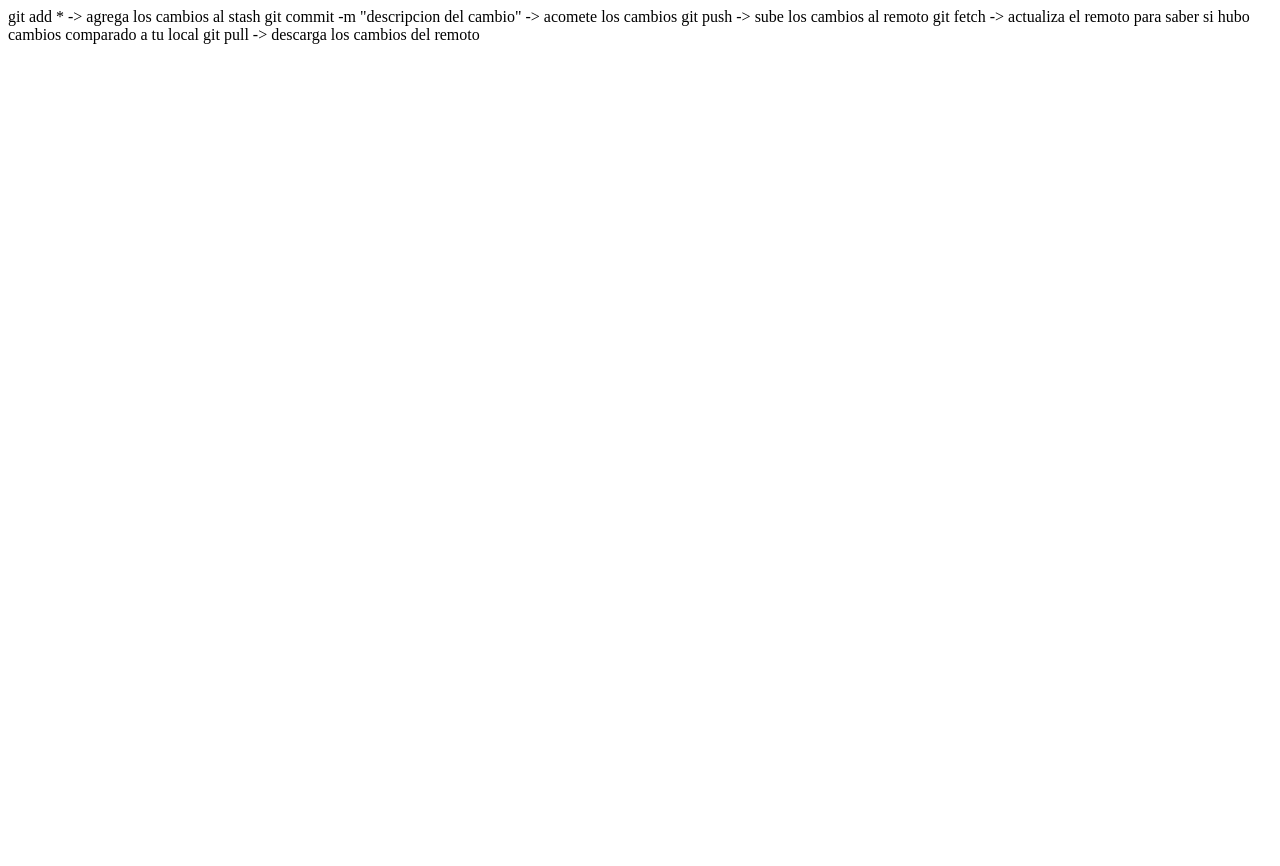
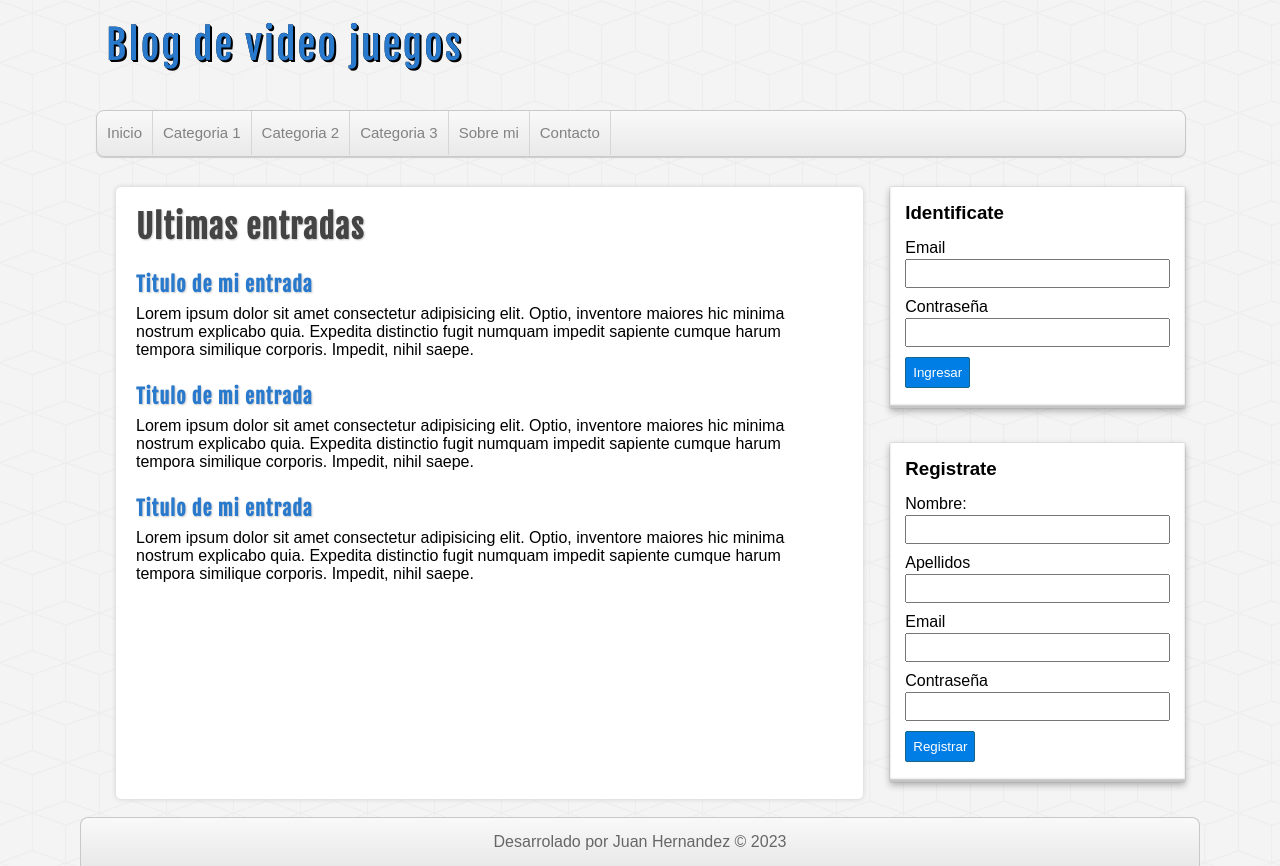
Before and after one commit to juan3232/project_php_mysql, a PHP site: page / in a window 1280 px wide. Before the commit the page ends 44 px from the top, so only its background shows below. Run offline with PHP 8.4, Linux system fonts and the light colour scheme.

Commit message:
carpeta_includes

```diff
--- a/blog.sql
+++ b/blog.sql
@@ -1,3 +1,5 @@
+CREATE DATABASE blog_master;
+
 CREATE TABLE usuarios(
 id          int(255) auto_increment not null,
 nombre      varchar(100) not null,
--- /dev/null
+++ b/includes/cabecera.php
@@ -0,0 +1,49 @@
+<?php require_once 'conexion.php'; ?>
+
+<!DOCTYPE html>
+<html>
+
+<head>
+    <meta charset="utf-8">
+    <title>Blog de video juegos</title>
+    <link rel="stylesheet" type="text/css"  href="./assets/css/style.css"
+</head>
+
+<body>
+    <!---cabecera-->
+    <header id="cabecera">
+        <div id="logo">
+            <a href="index.php">
+                Blog de video juegos
+            </a>
+        </div>
+
+        <!---Menu-->
+        <nav id="menu">
+            <ul>
+                <li>
+                    <a href="index.php">Inicio</a>
+                </li>
+
+                <li>
+                    <a href="index.php">Categoria 1</a>
+                </li>
+
+                <li>
+                    <a href="index.php">Categoria 2</a>
+                </li>
+
+                <li>
+                    <a href="index.php">Categoria 3</a>
+                </li>
+
+                <li>
+                    <a href="index.php">Sobre mi</a>
+                </li>
+
+                <li>
+                    <a href="index.php">Contacto</a>
+                </li>
+            </ul>
+        </nav>
+    </header>
--- /dev/null
+++ b/includes/conexion.php
@@ -0,0 +1,8 @@
+<?php
+
+    $servidor = 'localhost';
+    $usuario = 'root';
+    $password = '';
+    $basededatos  = 'blog_master';
+
+$db = mysqli_connect($servidor, $usuario, $password, $basededatos);
--- /dev/null
+++ b/includes/lateral.php
@@ -0,0 +1,40 @@
+<!---Barra lateral-->
+<aside id="sidebar">
+    <div id="login" class="bloque">
+        <h3>Identificate</h3>
+        <form action="login.php" method="POST">
+
+            <label for="email">Email</label>
+            <input type="email" name="email">
+
+            <label for="pass">Contraseña</label>
+            <input type="password" name="pass">
+
+            <input type="submit" value="Ingresar">
+
+        </form>
+
+    </div>
+
+    <div id="register" class="bloque">
+        <h3>Registrate</h3>
+        <form action="registro.php" method="POST">
+
+            <label for="nombre">Nombre:</label>
+            <input type="text" name="nombre">
+
+            <label for="apellidos">Apellidos</label>
+            <input type="text" name="apellidos">
+
+            <label for="email">Email</label>
+            <input type="email" name="email">
+
+            <label for="password">Contraseña</label>
+            <input type="password" name="password">
+
+            <input type="submit" value="Registrar">
+
+        </form>
+
+    </div>
+</aside>
--- /dev/null
+++ b/includes/pie.php
@@ -0,0 +1,7 @@
+<!--pie de pagina-->
+<footer id="pie">
+    <p>Desarrolado por Juan Hernandez &copy; 2023</p>
+</footer>
+</body>
+
+</html>
--- a/index.php
+++ b/index.php
@@ -1,5 +1,48 @@
+<!----
 git add * -> agrega los cambios al stash
 git commit -m "descripcion del cambio" -> acomete los cambios
 git push  -> sube los cambios al remoto
 git fetch -> actualiza el remoto para saber si hubo cambios comparado a tu local
 git pull -> descarga los cambios del remoto
+---->
+<?php require_once 'includes/cabecera.php'; ?>
+<div id="contenedor">
+    <?php require_once 'includes/lateral.php';  ?>
+    <!---caja principal-->
+    <div id="principal">
+        <h1>Ultimas entradas</h1>
+        <article class="entrada">
+            <h2>Titulo de mi entrada</h2>
+            <p>
+                Lorem ipsum dolor sit amet consectetur adipisicing elit. Optio,
+                inventore maiores hic minima nostrum explicabo quia. Expedita distinctio fugit
+                numquam impedit sapiente
+                cumque harum tempora similique corporis. Impedit, nihil saepe.
+            </p>
+        </article>
+
+        <article class="entrada">
+            <h2>Titulo de mi entrada</h2>
+            <p>
+                Lorem ipsum dolor sit amet consectetur adipisicing elit. Optio,
+                inventore maiores hic minima nostrum explicabo quia. Expedita distinctio fugit
+                numquam impedit sapiente
+                cumque harum tempora similique corporis. Impedit, nihil saepe.
+            </p>
+        </article>
+
+        <article class="entrada">
+            <h2>Titulo de mi entrada</h2>
+            <p>
+                Lorem ipsum dolor sit amet consectetur adipisicing elit. Optio,
+                inventore maiores hic minima nostrum explicabo quia. Expedita distinctio fugit
+                numquam impedit sapiente
+                cumque harum tempora similique corporis. Impedit, nihil saepe.
+            </p>
+        </article>
+
+    </div>
+</div><!----fin del contenedor --->
+
+
+<?php require_once 'includes/pie.php'; ?>
```
Also changed, not shown: 1 other file.
